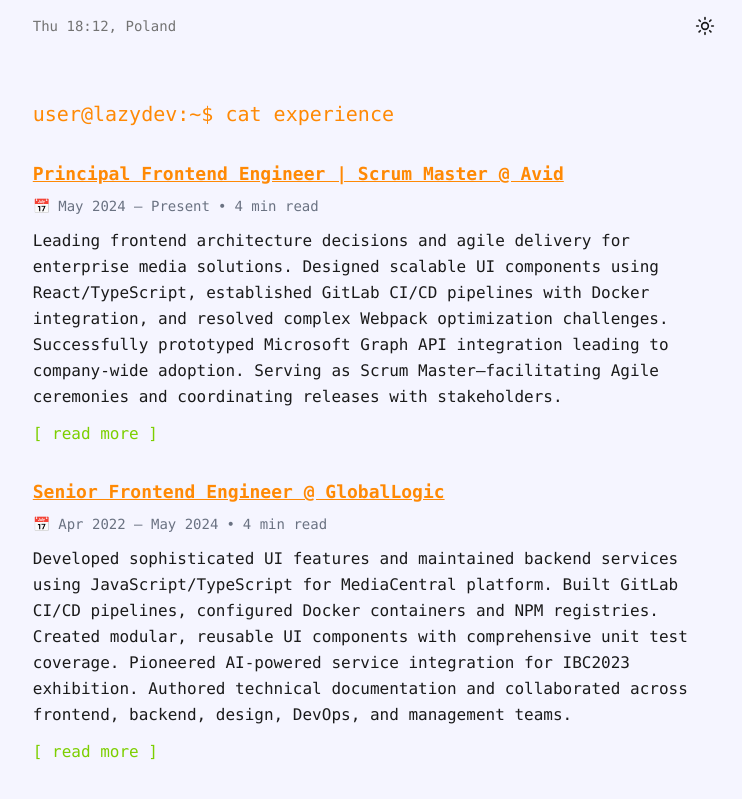
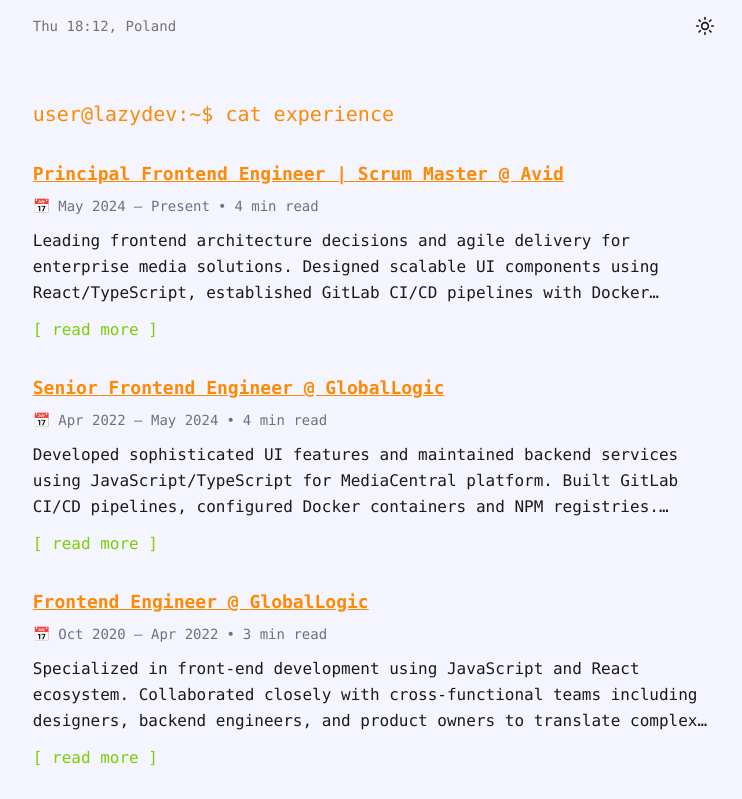
Before and after one commit to LazyMisha/mike-landing, a Next.js app: page /experience in a window 1280 px wide. Shown: the top 799 px of the page, without its empty margins (262-1004 px from the left). Built offline with nearby package versions, Linux system fonts and the light colour scheme.

Commit message:
feat: truncate experience descriptions to max 3 lines
- Add line-clamp-3 CSS class to description paragraphs
- Descriptions now visually truncated with ellipsis (...)
- Maintains consistent card height across all entries
- [ read more ] links ready for future navigation implementation

```diff
--- a/src/components/ExperienceCard.tsx
+++ b/src/components/ExperienceCard.tsx
@@ -30,8 +30,8 @@
         <span>{readTime}</span>
       </div>
 
-      {/* Description */}
-      <p className="text-base mb-3 leading-relaxed">{description}</p>
+      {/* Description - truncated to max 3 lines */}
+      <p className="text-base mb-3 leading-relaxed line-clamp-3">{description}</p>
 
       {/* Read more link */}
       <Link
```
Also changed, not shown: experience-3-lines-truncated.png (added).
